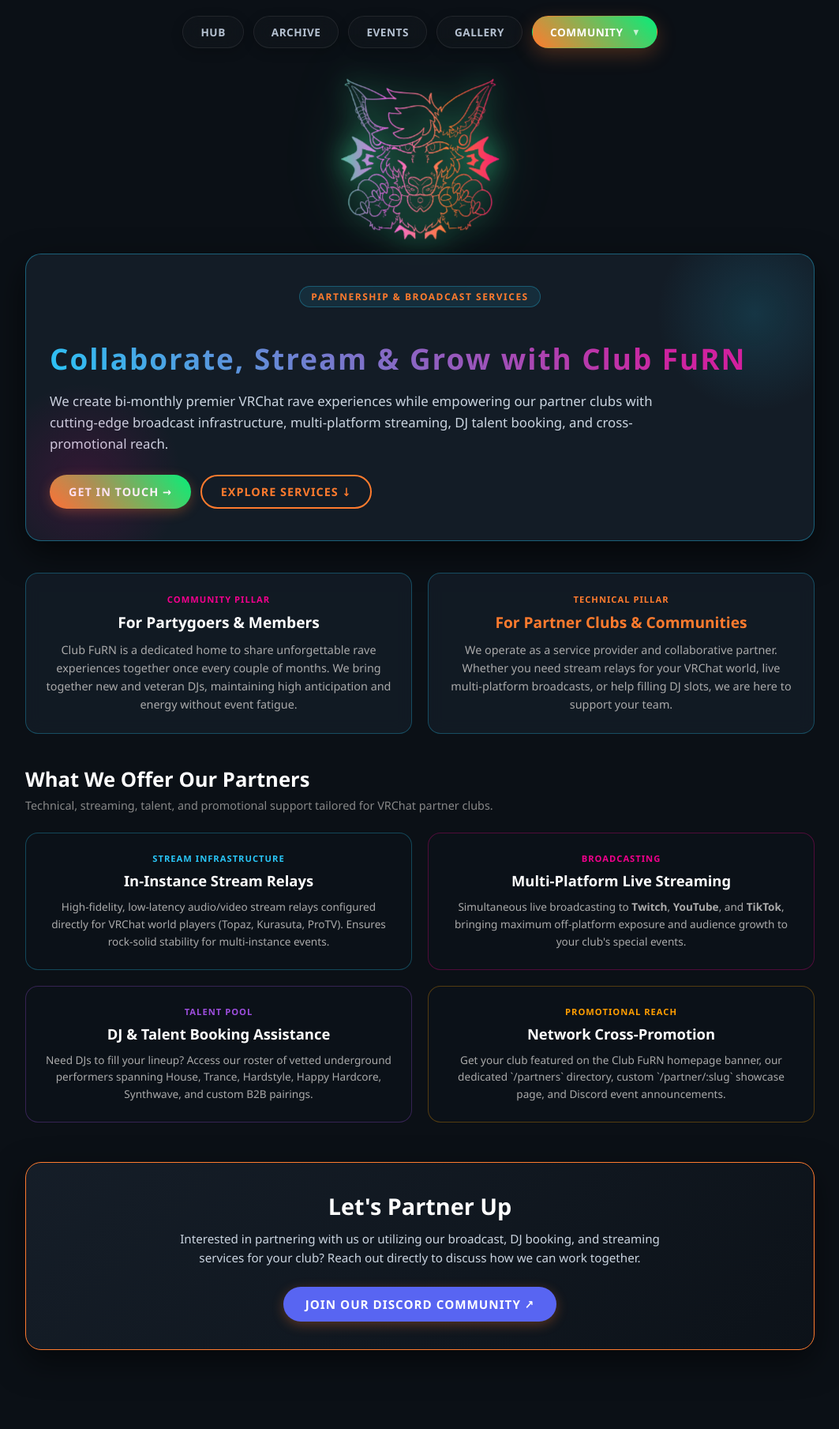
After one commit to AFuxy/ClubCritters, a Node server app: page /partner-with-us in a window 1280 px wide. The commit adds this page. Shown: the whole page at 79% size, without its empty margins (108-1171 px from the left). Run offline with Node 20, Linux system fonts and the light colour scheme; some libraries are stand-ins or nearby versions.

Commit message:
feat(pitch): Add /partner-with-us page with 2x2 symmetrical services grid, centered dropdown CSS, and direct Discord contact

```diff
--- a/public/cdn/css/main.css
+++ b/public/cdn/css/main.css
@@ -206,6 +206,8 @@ h1 {
 .dropdown-content-cc a {
     display: flex;
     align-items: center;
+    justify-content: center;
+    text-align: center;
     gap: 8px;
     padding: 10px 18px;
     color: #ccc !important;
@@ -220,7 +222,6 @@ h1 {
 .dropdown-content-cc a:hover {
     background: rgba(242, 0, 141, 0.15);
     color: #fff !important;
-    padding-left: 22px;
 }
 
 /* VRC DEEP LINK BUTTON (Special variant) */
--- a/public/css/components.css
+++ b/public/css/components.css
@@ -209,11 +209,13 @@
     color: #ccc;
     padding: 12px 16px;
     text-decoration: none;
-    display: block;
+    display: flex;
+    align-items: center;
+    justify-content: center;
     font-size: 0.9rem;
     font-weight: 600;
     transition: all 0.2s;
-    text-align: left;
+    text-align: center;
 }
 
 .dropdown-content-cc a:hover {
--- a/routes/public.js
+++ b/routes/public.js
@@ -45,6 +45,7 @@ router.get('/', (req, res) => { res.render('index', { user: req.user || null, pa
 router.get('/archive', (req, res) => { res.render('archive', { user: req.user || null, page: 'archive' }); });
 router.get('/events', (req, res) => { res.render('events', { user: req.user || null, page: 'events' }); });
 router.get('/team', (req, res) => { res.render('team', { user: req.user || null, page: 'team' }); });
+router.get('/partner-with-us', (req, res) => { res.render('partner-pitch', { user: req.user || null, page: 'partner-with-us' }); });
 router.get('/partners', async (req, res) => {
     try {
         const partners = await Partner.findAll({
--- a/views/partials/nav.ejs
+++ b/views/partials/nav.ejs
@@ -8,6 +8,7 @@
             <div class="dropdown-content-cc">
                 <a href="/team">Team</a>
                 <a href="/partners">Partners</a>
+                <a href="/partner-with-us">Partner With Us</a>
             </div>
         </div>
     <% } else { %>
@@ -16,10 +17,11 @@
         <% if (page !== 'events') { %><a href="/events" class="btn-cc nav-pill-cc">Events</a><% } %>
         <% if (page !== 'gallery') { %><a href="/gallery" class="btn-cc nav-pill-cc">Gallery</a><% } %>
         <div class="dropdown-cc" style="display: inline-block;">
-            <button class="btn-cc nav-pill-cc <%= ['team', 'partners', 'partner'].includes(page) ? 'active' : '' %>">Community <span style="font-size: 0.6rem; margin-left: 3px; opacity: 0.7;">▼</span></button>
+            <button class="btn-cc nav-pill-cc <%= ['team', 'partners', 'partner', 'partner-with-us'].includes(page) ? 'active' : '' %>">Community <span style="font-size: 0.6rem; margin-left: 3px; opacity: 0.7;">▼</span></button>
             <div class="dropdown-content-cc">
                 <% if (page !== 'team') { %><a href="/team">Team</a><% } %>
                 <% if (page !== 'partners') { %><a href="/partners">Partners</a><% } %>
+                <% if (page !== 'partner-with-us') { %><a href="/partner-with-us">Partner With Us</a><% } %>
             </div>
         </div>
     <% } %>
--- /dev/null
+++ b/views/partner-pitch.ejs
@@ -0,0 +1,159 @@
+<!DOCTYPE html>
+<html lang="en">
+<%- include('partials/head', {
+    title: 'Partner With Us & Services',
+    page: 'partner-with-us',
+    description: 'Partner with Club FuRN. We offer in-instance VRChat stream relays, multi-platform live streaming (Twitch/YouTube/TikTok), DJ talent booking, and network cross-promotion.',
+    themeColor: '#29c5f6'
+}) %>
+<style>
+    .services-2x2-grid {
+        display: grid;
+        grid-template-columns: repeat(2, 1fr);
+        gap: 20px;
+    }
+    @media (max-width: 700px) {
+        .services-2x2-grid {
+            grid-template-columns: 1fr;
+        }
+    }
+</style>
+<body>
+
+    <div class="container" style="max-width: 1000px;">
+        <%- include('partials/nav', { page: 'partner-with-us' }) %>
+
+        <div class="logo-container">
+            <img src="/cdn/logos/club/Logo.png" class="logo" alt="Club FuRN Logo">
+        </div>
+
+        <!-- HERO PITCH HEADER -->
+        <div style="background: rgba(21, 30, 41, 0.9); border: 1px solid rgba(41, 197, 246, 0.4); border-radius: 20px; overflow: hidden; padding: 40px 30px; margin-bottom: 40px; box-shadow: 0 15px 40px rgba(0,0,0,0.6); position: relative;">
+            <div style="position: absolute; top: -50px; right: -50px; width: 250px; height: 250px; background: radial-gradient(circle, rgba(41, 197, 246, 0.15) 0%, transparent 70%); pointer-events: none;"></div>
+            <div style="position: absolute; bottom: -50px; left: -50px; width: 250px; height: 250px; background: radial-gradient(circle, rgba(242, 0, 141, 0.15) 0%, transparent 70%); pointer-events: none;"></div>
+
+            <span style="font-size: 0.75rem; font-weight: 900; letter-spacing: 1.5px; text-transform: uppercase; padding: 4px 14px; border-radius: 20px; background: rgba(41, 197, 246, 0.1); color: var(--primary-blue); border: 1px solid rgba(41, 197, 246, 0.3); display: inline-block; margin-bottom: 15px;">
+                Partnership & Broadcast Services
+            </span>
+
+            <h1 style="background: linear-gradient(45deg, #29c5f6, #f2008d); -webkit-background-clip: text; -webkit-text-fill-color: transparent; margin-bottom: 12px; font-size: 2.3rem; text-transform: none; text-align: left; border: none; padding: 0;">
+                Collaborate, Stream & Grow with Club FuRN
+            </h1>
+
+            <p style="font-size: 1.05rem; color: #cbd5e1; line-height: 1.6; max-width: 820px; margin-bottom: 25px; text-align: left;">
+                We create bi-monthly premier VRChat rave experiences while empowering our partner clubs with cutting-edge broadcast infrastructure, multi-platform streaming, DJ talent booking, and cross-promotional reach.
+            </p>
+
+            <div style="display: flex; gap: 12px; flex-wrap: wrap;">
+                <a href="#direct-contact" class="btn-cc btn-primary" style="text-decoration: none; font-size: 0.9rem; padding: 10px 24px; font-weight: bold;">
+                    Get in Touch &rarr;
+                </a>
+                <a href="#services-grid" class="btn-cc btn-secondary" style="text-decoration: none; font-size: 0.9rem; padding: 10px 24px;">
+                    Explore Services &darr;
+                </a>
+            </div>
+        </div>
+
+        <!-- OUR DUAL VISION SECTION -->
+        <div style="display: grid; grid-template-columns: 1fr 1fr; gap: 20px; margin-bottom: 40px;">
+
+            <div style="background: rgba(21, 30, 41, 0.75); border: 1px solid rgba(41, 197, 246, 0.3); border-radius: 16px; padding: 25px; backdrop-filter: blur(10px);">
+                <span style="font-size: 0.7rem; font-weight: 800; text-transform: uppercase; letter-spacing: 1px; color: var(--primary-pink); display: block; margin-bottom: 8px;">Community Pillar</span>
+                <h3 style="margin: 0 0 10px 0; color: #fff; font-size: 1.2rem;">For Partygoers & Members</h3>
+                <p style="margin: 0; font-size: 0.9rem; color: #aaa; line-height: 1.6;">
+                    Club FuRN is a dedicated home to share unforgettable rave experiences together once every couple of months. We bring together new and veteran DJs, maintaining high anticipation and energy without event fatigue.
+                </p>
+            </div>
+
+            <div style="background: rgba(21, 30, 41, 0.75); border: 1px solid rgba(41, 197, 246, 0.3); border-radius: 16px; padding: 25px; backdrop-filter: blur(10px);">
+                <span style="font-size: 0.7rem; font-weight: 800; text-transform: uppercase; letter-spacing: 1px; color: var(--primary-blue); display: block; margin-bottom: 8px;">Technical Pillar</span>
+                <h3 style="margin: 0 0 10px 0; color: var(--primary-blue); font-size: 1.2rem;">For Partner Clubs & Communities</h3>
+                <p style="margin: 0; font-size: 0.9rem; color: #aaa; line-height: 1.6;">
+                    We operate as a service provider and collaborative partner. Whether you need stream relays for your VRChat world, live multi-platform broadcasts, or help filling DJ slots, we are here to support your team.
+                </p>
+            </div>
+
+        </div>
+
+        <!-- SERVICES MATRIX GRID (SYMMETRICAL 2x2 GRID) -->
+        <div id="services-grid" style="margin-bottom: 50px;">
+            <div style="text-align: left; margin-bottom: 25px;">
+                <h2 style="margin: 0 0 6px 0; color: #fff; font-size: 1.6rem; border: none; padding: 0;">
+                    What We Offer Our Partners
+                </h2>
+                <p style="margin: 0; font-size: 0.9rem; color: #888;">
+                    Technical, streaming, talent, and promotional support tailored for VRChat partner clubs.
+                </p>
+            </div>
+
+            <div class="services-2x2-grid">
+
+                <!-- SERVICE 1 -->
+                <div style="background: rgba(12, 18, 25, 0.9); border: 1px solid rgba(41, 197, 246, 0.3); border-radius: 16px; padding: 24px; display: flex; flex-direction: column; transition: transform 0.3s ease;" onmouseover="this.style.transform='translateY(-4px)'" onmouseout="this.style.transform='translateY(0)'">
+                    <span style="font-size: 0.7rem; font-weight: 900; color: #29c5f6; letter-spacing: 1px; text-transform: uppercase; margin-bottom: 8px;">Stream Infrastructure</span>
+                    <h3 style="margin: 0 0 10px 0; color: #fff; font-size: 1.15rem; border: none; padding: 0;">
+                        In-Instance Stream Relays
+                    </h3>
+                    <p style="margin: 0; font-size: 0.85rem; color: #aaa; line-height: 1.6;">
+                        High-fidelity, low-latency audio/video stream relays configured directly for VRChat world players (Topaz, Kurasuta, ProTV). Ensures rock-solid stability for multi-instance events.
+                    </p>
+                </div>
+
+                <!-- SERVICE 2 -->
+                <div style="background: rgba(12, 18, 25, 0.9); border: 1px solid rgba(242, 0, 141, 0.3); border-radius: 16px; padding: 24px; display: flex; flex-direction: column; transition: transform 0.3s ease;" onmouseover="this.style.transform='translateY(-4px)'" onmouseout="this.style.transform='translateY(0)'">
+                    <span style="font-size: 0.7rem; font-weight: 900; color: #f2008d; letter-spacing: 1px; text-transform: uppercase; margin-bottom: 8px;">Broadcasting</span>
+                    <h3 style="margin: 0 0 10px 0; color: #fff; font-size: 1.15rem; border: none; padding: 0;">
+                        Multi-Platform Live Streaming
+                    </h3>
+                    <p style="margin: 0; font-size: 0.85rem; color: #aaa; line-height: 1.6;">
+                        Simultaneous live broadcasting to <strong>Twitch</strong>, <strong>YouTube</strong>, and <strong>TikTok</strong>, bringing maximum off-platform exposure and audience growth to your club's special events.
+                    </p>
+                </div>
+
+                <!-- SERVICE 3 -->
+                <div style="background: rgba(12, 18, 25, 0.9); border: 1px solid rgba(157, 78, 221, 0.3); border-radius: 16px; padding: 24px; display: flex; flex-direction: column; transition: transform 0.3s ease;" onmouseover="this.style.transform='translateY(-4px)'" onmouseout="this.style.transform='translateY(0)'">
+                    <span style="font-size: 0.7rem; font-weight: 900; color: #9d4edd; letter-spacing: 1px; text-transform: uppercase; margin-bottom: 8px;">Talent Pool</span>
+                    <h3 style="margin: 0 0 10px 0; color: #fff; font-size: 1.15rem; border: none; padding: 0;">
+                        DJ & Talent Booking Assistance
+                    </h3>
+                    <p style="margin: 0; font-size: 0.85rem; color: #aaa; line-height: 1.6;">
+                        Need DJs to fill your lineup? Access our roster of vetted underground performers spanning House, Trance, Hardstyle, Happy Hardcore, Synthwave, and custom B2B pairings.
+                    </p>
+                </div>
+
+                <!-- SERVICE 4 -->
+                <div style="background: rgba(12, 18, 25, 0.9); border: 1px solid rgba(255, 158, 0, 0.3); border-radius: 16px; padding: 24px; display: flex; flex-direction: column; transition: transform 0.3s ease;" onmouseover="this.style.transform='translateY(-4px)'" onmouseout="this.style.transform='translateY(0)'">
+                    <span style="font-size: 0.7rem; font-weight: 900; color: #ff9e00; letter-spacing: 1px; text-transform: uppercase; margin-bottom: 8px;">Promotional Reach</span>
+                    <h3 style="margin: 0 0 10px 0; color: #fff; font-size: 1.15rem; border: none; padding: 0;">
+                        Network Cross-Promotion
+                    </h3>
+                    <p style="margin: 0; font-size: 0.85rem; color: #aaa; line-height: 1.6;">
+                        Get your club featured on the Club FuRN homepage banner, our dedicated `/partners` directory, custom `/partner/:slug` showcase page, and Discord event announcements.
+                    </p>
+                </div>
+
+            </div>
+        </div>
+
+        <!-- DIRECT CONTACT CARD FOR PROSPECTIVE PARTNERS -->
+        <div id="direct-contact" style="background: linear-gradient(135deg, rgba(21, 30, 41, 0.95), rgba(12, 18, 25, 0.95)); border: 1px solid var(--primary-blue); border-radius: 20px; padding: 35px; text-align: center; margin-bottom: 50px; box-shadow: 0 15px 40px rgba(0,0,0,0.5);">
+            <h2 style="margin: 0 0 10px 0; color: #fff; font-size: 1.8rem; border: none; padding: 0;">
+                Let's Partner Up
+            </h2>
+
+            <p style="font-size: 0.95rem; color: #cbd5e1; max-width: 650px; margin: 0 auto 25px auto; line-height: 1.6;">
+                Interested in partnering with us or utilizing our broadcast, DJ booking, and streaming services for your club? Reach out directly to discuss how we can work together.
+            </p>
+
+            <div style="display: flex; align-items: center; justify-content: center; gap: 15px; flex-wrap: wrap;">
+                <a href="/discord" target="_blank" class="btn-cc btn-primary" style="text-decoration: none; font-size: 0.95rem; padding: 12px 28px; font-weight: bold; background: #5865F2; border-color: #5865F2;">
+                    Join Our Discord Community ↗
+                </a>
+            </div>
+        </div>
+
+    </div>
+
+    <script src="/cdn/js/theme-engine.js"></script>
+</body>
+</html>
```
Also changed, not shown: views/partners.ejs (+7 -1 lines), image.png (deleted).
